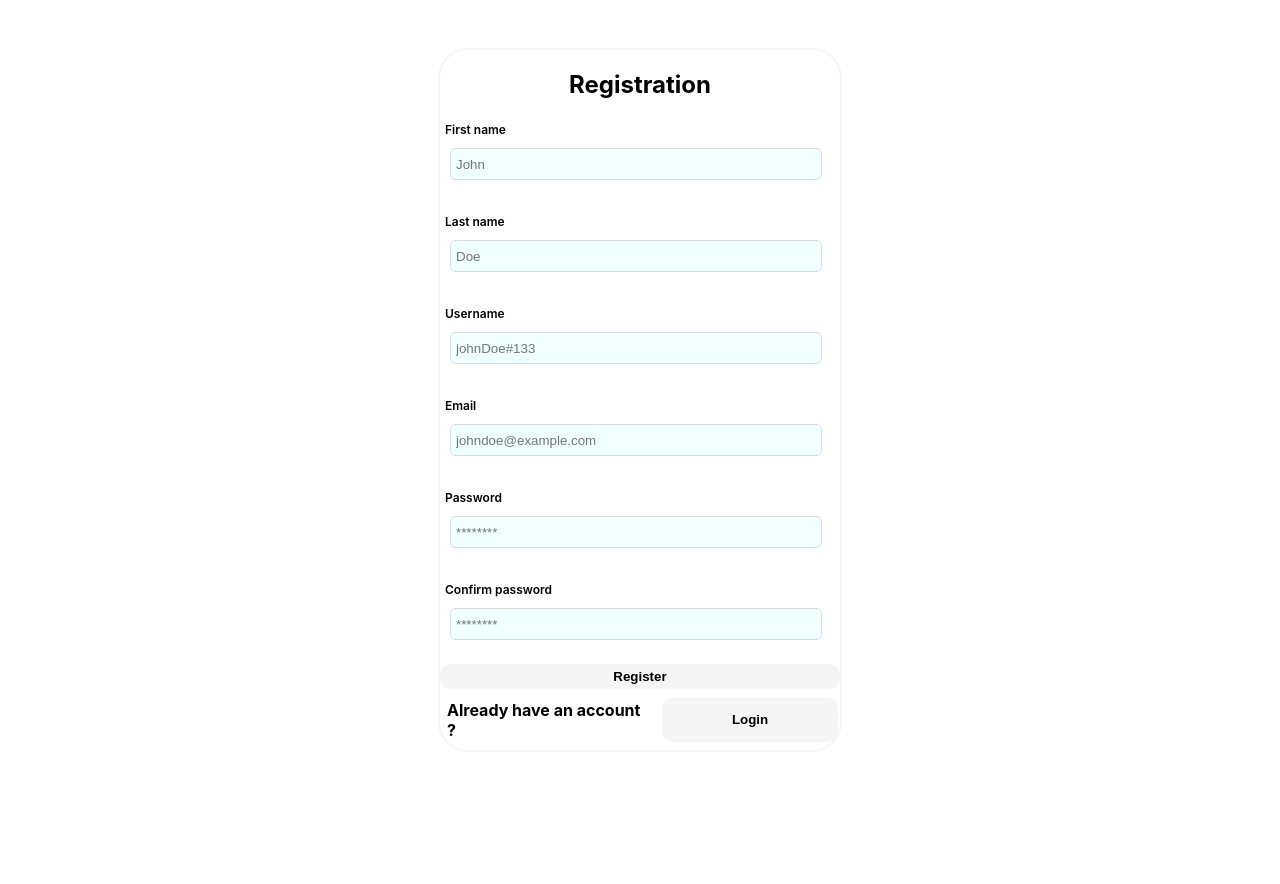
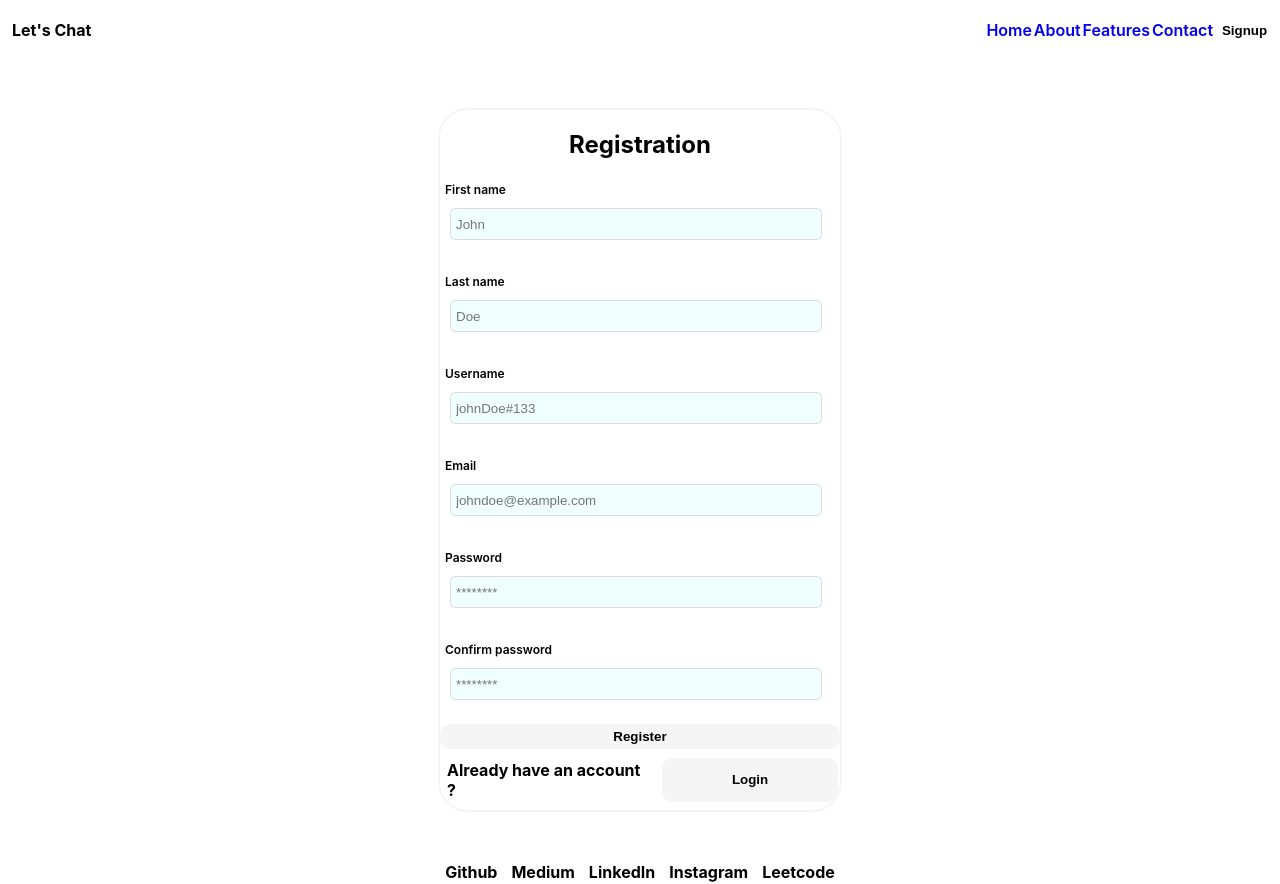
Before and after one commit to kesrishubham2510/letschat, a React (Create React App) app: page /register in a window 1280 px wide. Before the commit the page ends 800 px from the top, so only its background shows below. Built offline with nearby package versions, Linux system fonts and the light colour scheme.

Commit message:
* Removed the dependency on Registration page * Added navigation to login page after successfull registration.

```diff
--- a/src/App.js
+++ b/src/App.js
@@ -16,25 +16,27 @@ import Header from "./molecules/header/Header";
 import HomeFeed from "./pages/homeFeed/HomeFeed";
 import Landing from "./pages/landing/Landing";
 import Registration from "./pages/registration/Registration";
+import LoginForm from "./molecules/loginForm/LoginForm";
+import SignupForm from "./molecules/signupForm/SignupForm";
 
 function App() {
   return (
     <GlobalStateProvider>
       <Router>
         <div className="main-scaffold">
-          {/* <Header /> */}
+          <Header />
           <Routes>
             <Route path="/" element={<Landing />} />
             <Route
               path="/login"
-              element={<Registration isRegistration={false} />}
+              element={<LoginForm/>}
             />
             <Route
               path="/register"
-              element={<Registration isRegistration={true} />}
+              element={<SignupForm/>}
             />
           </Routes>
-          {/* <Footer /> */}
+          <Footer />
         </div>
       </Router>
     </GlobalStateProvider>
--- a/src/molecules/loginForm/LoginForm.jsx
+++ b/src/molecules/loginForm/LoginForm.jsx
@@ -1,4 +1,6 @@
-import { useState } from "react";
+import { useState, useContext, useEffect } from "react";
+
+import { UserContext } from "../../config/GlobalState";
 
 import './loginForm.css';
 
@@ -8,6 +10,7 @@ import DataHelper from "../../utilities/DataValidator";
 
 import InputBox from "../../atoms/inputBox/InputBox";
 import Button from "../../atoms/button/Button";
+import { Navigate, useNavigate } from "react-router-dom";
 
 
 function LoginForm(props) {
@@ -22,6 +25,25 @@ function LoginForm(props) {
         'passwordErr': ''
     }
 
+    const { userState, setUserState } = useContext(UserContext);
+
+
+    useEffect(() => {
+
+        // if email is present in the global context, populate the identity field
+
+        if (userState.email !== '' && DataHelper.validateEmail(userState.email) === null) {
+            setUserCredentials((prevCredentials) => {
+                return {
+                    ...prevCredentials,
+                    'email': userState.email
+                }
+            })
+        }
+
+    }, [])
+
+    const navigate = useNavigate();
     const [userCredentials, setUserCredentials] = useState(initialUserCredentials);
 
     const [errors, setErrors] = useState(inititalErrors)
@@ -160,7 +182,8 @@ function LoginForm(props) {
 
     }
 
-    return <div className="loginForm">
+    return <div className='loginFormWrapper'>
+        <div className="loginForm">
             <h2 className='page-label'>Login</h2>
             <form>
                 <InputBox id={"email"} name="email" type="text" value={userCredentials.email} onChange={updateInput} label={"Identity"} placeHolder={"email or username"} error={errors.emailErr} ></InputBox>
@@ -171,7 +194,8 @@ function LoginForm(props) {
                 <Button label={"Login"} style={loginButtonStyle} action={login} />
                 <div className='alternate-section'>
                     <p>Not having an account ?</p>
-                <Button label={"Register"} style={registerButtonStyle} action={props.toggleForm} />
+                    <Button label={"Register"} style={registerButtonStyle} action={() => navigate('/register')} />
+                </div>
             </div>
         </div>
     </div>
--- a/src/molecules/loginForm/loginForm.css
+++ b/src/molecules/loginForm/loginForm.css
@@ -1,3 +1,13 @@
+.loginFormWrapper{
+    display: flex;
+    flex-direction: column;
+    justify-content: space-around;
+    width: 100%;
+    height: 100vh;
+    /* border: 2px solid black; */
+    margin: auto;
+}
+
 .loginForm {
     height: fit-content;
     width: min(50%, 400px);
--- a/src/molecules/signupForm/SignupForm.jsx
+++ b/src/molecules/signupForm/SignupForm.jsx
@@ -1,4 +1,5 @@
 import { useContext, useEffect, useState } from 'react';
+import { useNavigate } from 'react-router-dom';
 
 import './signupForm.css';
 
@@ -51,6 +52,7 @@ function SignupForm(props) {
 
     // I'm using controlled components
 
+    const navigate = useNavigate();
 
     const [userData, setUserData] = useState(initialUserData);
 
@@ -59,10 +61,11 @@ function SignupForm(props) {
     const { userState, setUserState } = useContext(UserContext);
 
     useEffect(() => {
-        console.log('Userstate:- ',userState);
+        console.log('Userstate:- ', userState);
 
         if (userState.isRegistered) {
             console.log("The user account has been created successfully, navigating to the login page");
+            navigate('/login')
         }
     }, [userState]);
 
@@ -217,7 +220,8 @@ function SignupForm(props) {
         return Object.values(errorObject).every(err => !err);;
     }
 
-    return <div className="signupForm">
+    return <div className='signupFormWrapper'>
+        <div className="signupForm">
             <h2 className='page-label'>Registration</h2>
             <form>
                 <InputBox id={"firstName"} name="firstName" type="text" value={userData.firstName} onChange={updateInput} label={"First name"} placeHolder="John" error={errors.firstNameErr} ></InputBox>
@@ -236,7 +240,8 @@ function SignupForm(props) {
                 <Button label={"Register"} style={registerButtonStyle} action={register} />
                 <div className='alternate-section'>
                     <p>Already have an account ?</p>
-                <Button label={"Login"} style={loginButtonStyle} action={props.toggleForm} />
+                    <Button label={"Login"} style={loginButtonStyle} action={() => { navigate('/login') }} />
+                </div>
             </div>
         </div>
     </div>
--- a/src/molecules/signupForm/signupForm.css
+++ b/src/molecules/signupForm/signupForm.css
@@ -1,3 +1,13 @@
+.signupFormWrapper{
+    display: flex;
+    flex-direction: column;
+    justify-content: space-around;
+    width: 100%;
+    height: 100vh;
+    /* border: 2px solid black; */
+    margin: auto;
+}
+
 .signupForm {
     height: fit-content;
     width: min(50%, 400px);
--- a/src/pages/registration/Registration.jsx
+++ b/src/pages/registration/Registration.jsx
@@ -1,4 +1,6 @@
 import './registration.css';
+
+import { useAsyncError, useNavigate } from 'react-router-dom';
 
 import SignupForm from '../../molecules/signupForm/SignupForm';
 import LoginForm from '../../molecules/loginForm/LoginForm';
@@ -7,19 +9,23 @@ import { useState } from 'react';
 
 function Registration(props){
 
-    const [isRegistration, setIsRegistration] = useState(props.isRegistration);
+    const navigate = useNavigate();
+    const [isRegistration, setIsRegistration]  = useState(props.isRegistration);
 
     /* this class will perform the registration with the data received
        from child component
     */
 
-    function toggleForm(){
-        console.log("This is happening!!")
-        setIsRegistration((isRegistration)=> !isRegistration);
+    function renderRegistrationForm(){
+       navigate('/register');
+    }
+
+     function renderLoginForm(){
+        navigate('/login');
     }
 
     return <div className="registration">
-        {isRegistration ? <SignupForm toggleForm={toggleForm} /> : <LoginForm toggleForm={toggleForm}/>}
+        {isRegistration ? <SignupForm toggleForm={renderLoginForm} /> : <LoginForm toggleForm={renderRegistrationForm}/>}
     </div>
 }
 
```
Lines whose indentation alone changed are shown as unchanged.
